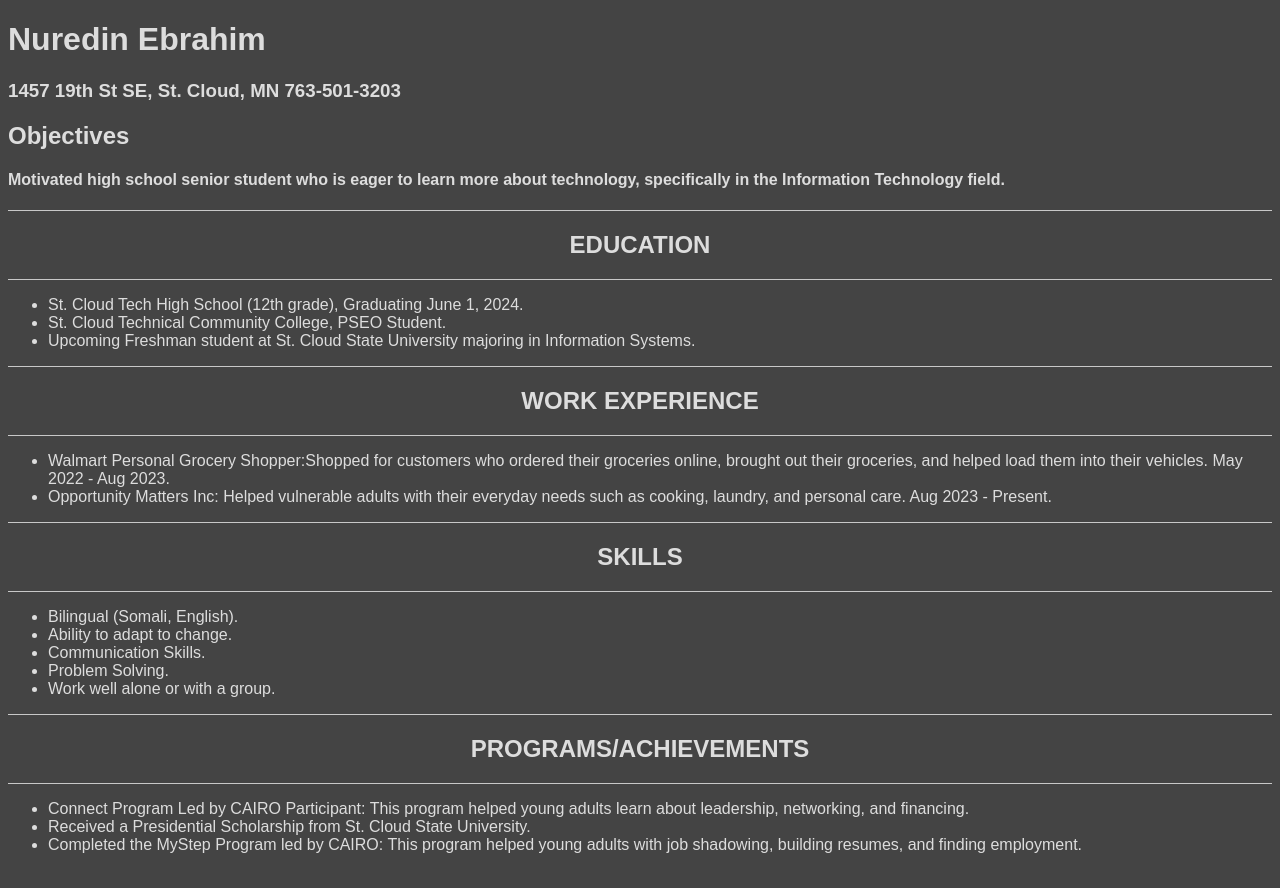
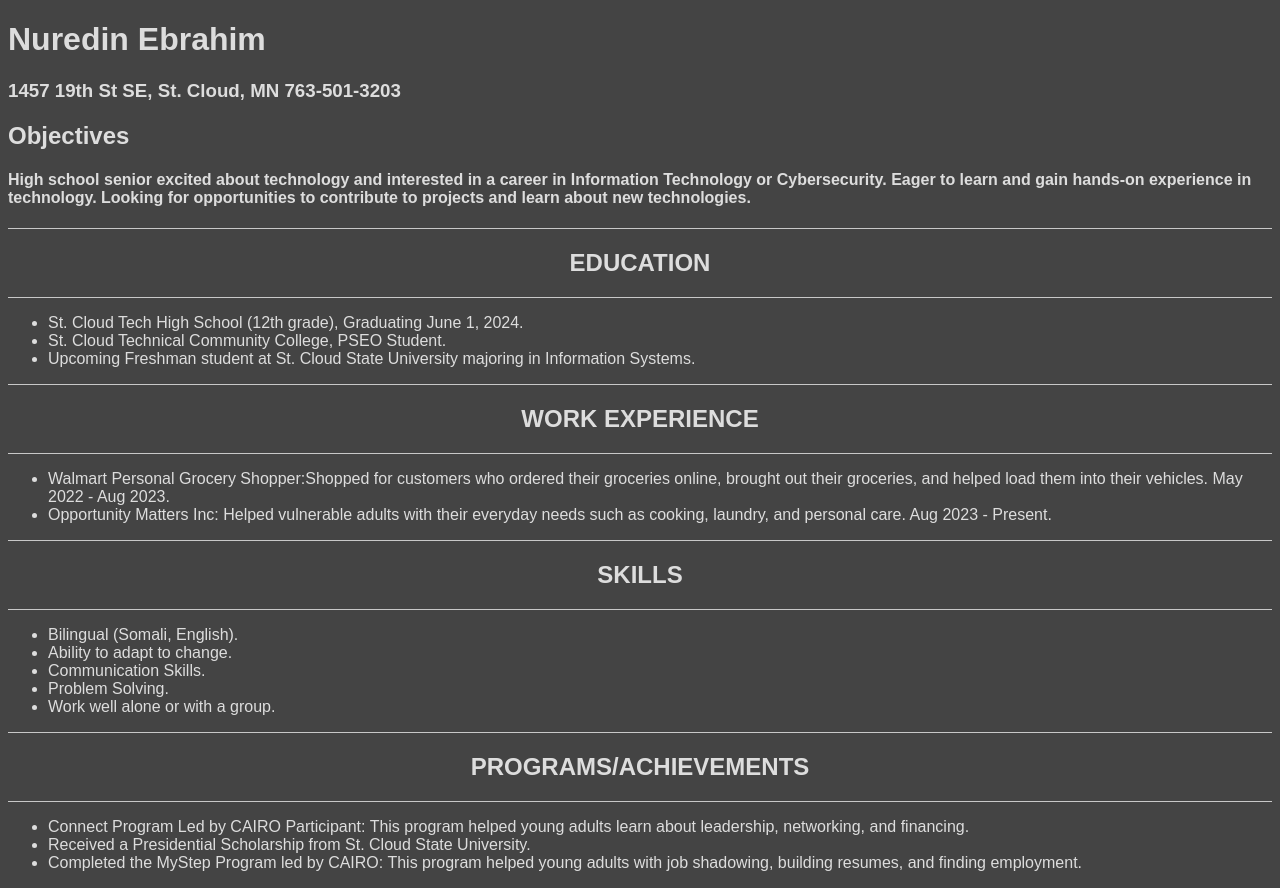
Before and after one commit to Nureding5/Nureding5.github.io, a plain HTML site: page index.html in a window 1280 px wide. Drawn offline with Linux system fonts and the light colour scheme.

Commit message:
Update index.html

```diff
--- a/index.html
+++ b/index.html
@@ -10,7 +10,8 @@
  <h2>Objectives</h2>
 
 
-<h4> Motivated high school senior student who is eager to learn more about technology, specifically in the Information Technology field.</h5>
+<h4>High school senior excited about technology and interested in a career in Information Technology or Cybersecurity. Eager to learn and gain hands-on experience in technology. Looking for opportunities to contribute to projects and learn about new technologies.
+</h5>
  <div class="exp-header">
   <h2>Education</h2>
 </div>
```
